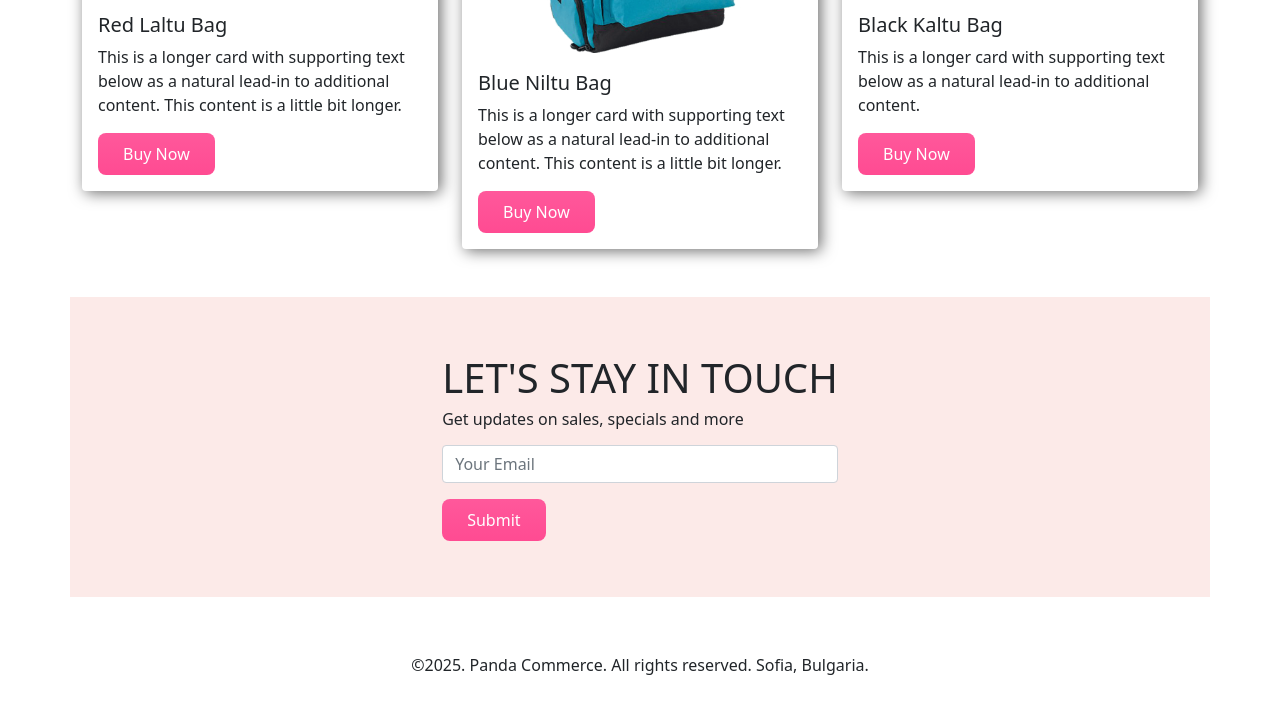
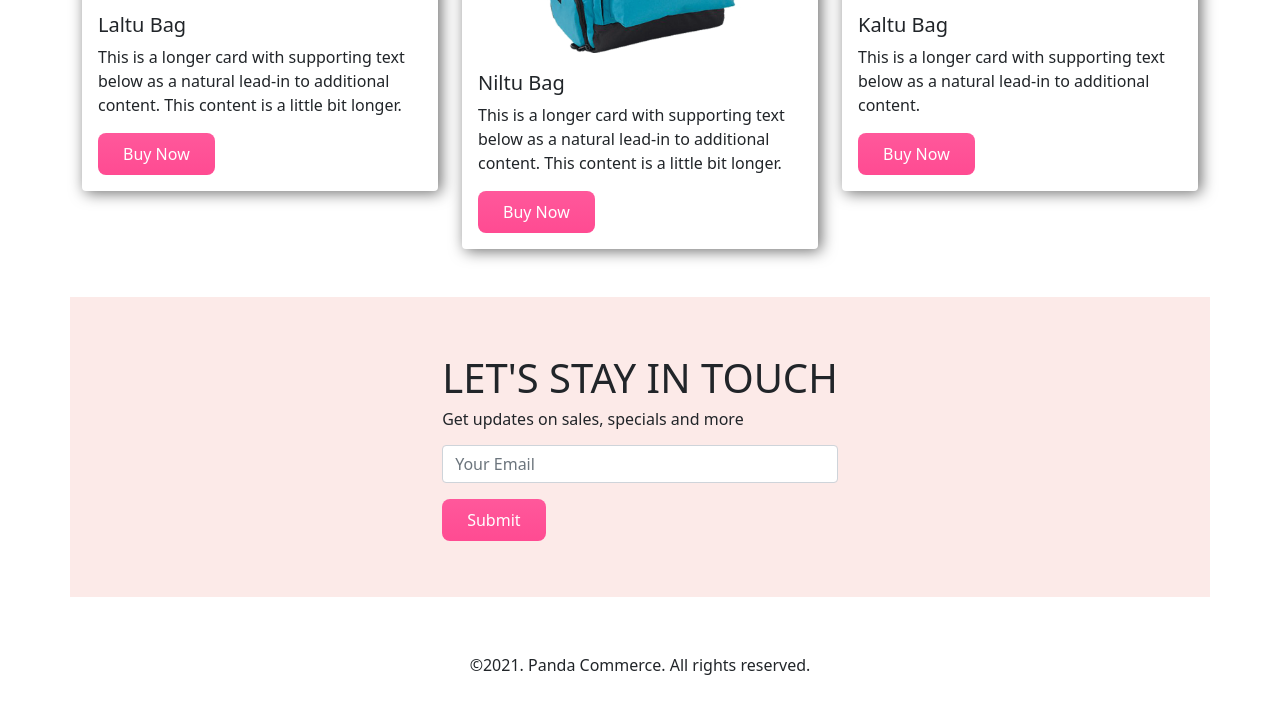
Before and after one commit to sujon1day/panda-commerce, a plain HTML site: page index.html in a window 1280 px wide. Shown: the part 1648-2349 px from the top of the page. Drawn offline with nearby package versions, Linux system fonts and the light colour scheme.

Commit message:
simple update

```diff
--- a/index.html
+++ b/index.html
@@ -275,7 +275,7 @@
                 alt="..."
               />
               <div class="card-body">
-                <h5 class="card-title">Red Laltu Bag</h5>
+                <h5 class="card-title">Laltu Bag</h5>
                 <p class="card-text">
                   This is a longer card with supporting text below as a natural
                   lead-in to additional content. This content is a little bit
@@ -293,7 +293,7 @@
                 alt="..."
               />
               <div class="card-body">
-                <h5 class="card-title">Blue Niltu Bag</h5>
+                <h5 class="card-title">Niltu Bag</h5>
                 <p class="card-text">
                   This is a longer card with supporting text below as a natural
                   lead-in to additional content. This content is a little bit
@@ -311,7 +311,7 @@
                 alt="..."
               />
               <div class="card-body">
-                <h5 class="card-title">Black Kaltu Bag</h5>
+                <h5 class="card-title">Kaltu Bag</h5>
                 <p class="card-text">
                   This is a longer card with supporting text below as a natural
                   lead-in to additional content.
@@ -349,7 +349,7 @@
 
     <footer id="subscribe" class="container mt-5 py-2">
       <p class="text-center">
-        ©2025. Panda Commerce. All rights reserved. Sofia, Bulgaria.
+        ©2021. Panda Commerce. All rights reserved.
       </p>
     </footer>
 
```
